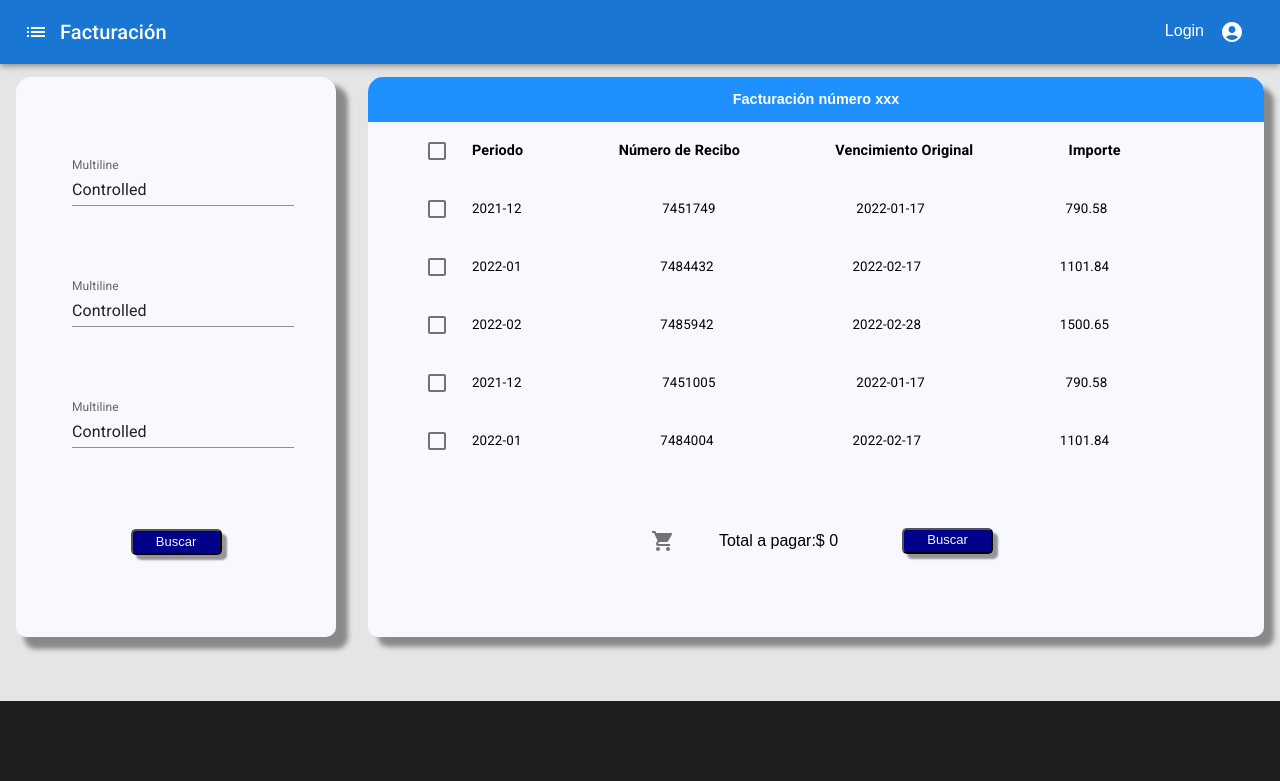
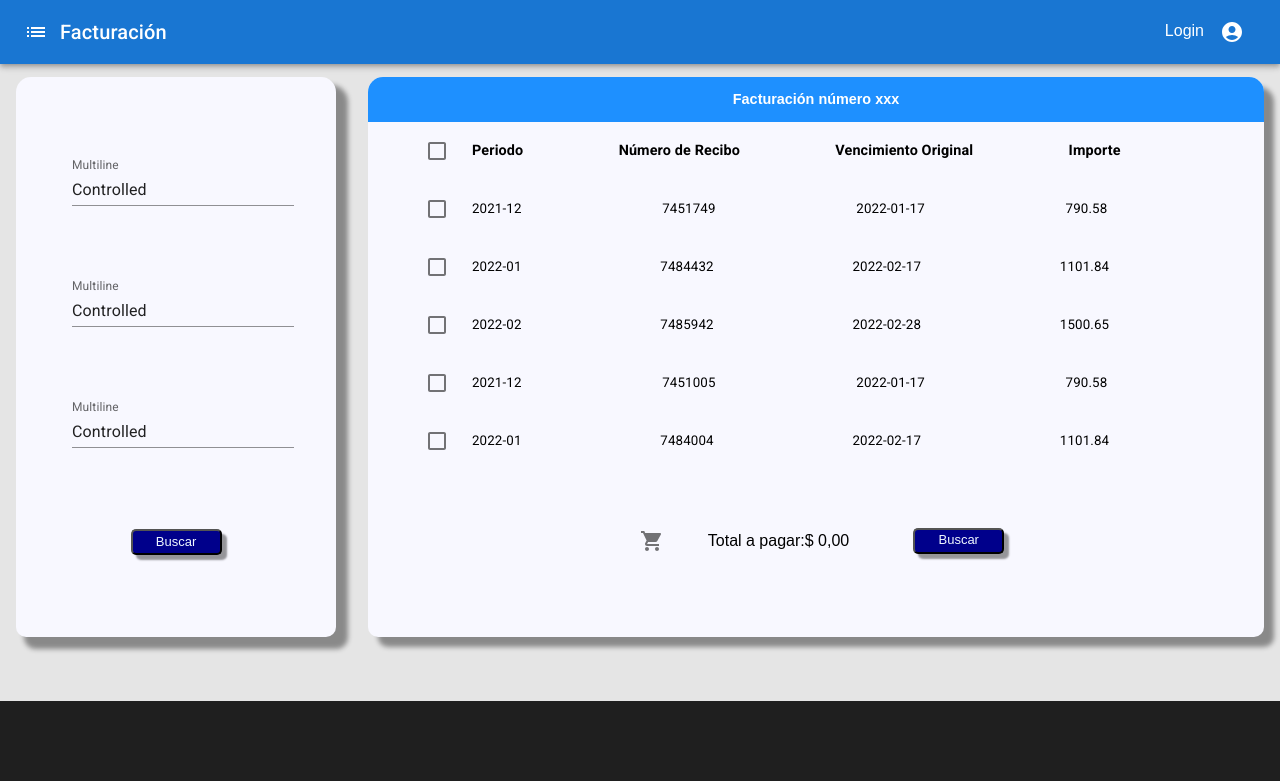
Before and after one commit to pmNiko/checkboxes, a React (Vite) app: page / in a window 1280 px wide. Shown: the top 781 px of the page. Built offline with nearby package versions, Linux system fonts and the light colour scheme.

Commit message:
Formato de decimales funcionando

```diff
--- a/src/components/TableItems/TableItems.tsx
+++ b/src/components/TableItems/TableItems.tsx
@@ -9,6 +9,7 @@ import { ItemTaxProps } from '../../hooks/useItemsToCheck'
 import { ButtonSubmit } from '../Button/ButtonSubmit'
 import { TaxItem } from '../TaxItem.tsx/TaxItem'
 import './styles.css'
+import { formatter } from '../../utils/formater'
 
 const StyledBadge = styled(Badge)<BadgeProps>(({ theme }) => ({
     '& .MuiBadge-badge': {
@@ -30,6 +31,8 @@ export const TableItems = ({ className }: Props) => {
         uncheckedAllItems,
         checkedAll,
     } = useContext(TaxContext)
+
+    console.log(formatter.format(totalAmount))
 
     const toggleCheckedAll = () => {
         !checkedAll ? checkedAllItems() : uncheckedAllItems()
@@ -67,7 +70,9 @@ export const TableItems = ({ className }: Props) => {
                     </IconButton>
                 </span>
                 <span style={{ paddingTop: '0.3em' }}>Total a pagar:</span>
-                <span style={{ paddingTop: '0.3em', marginRight: '2em' }}> $ {totalAmount} </span>
+                <span style={{ paddingTop: '0.3em', marginRight: '2em' }}>
+                    $ {formatter.format(totalAmount)}
+                </span>
                 <span style={{ marginLeft: '2em' }}>
                     <ButtonSubmit />
                 </span>
--- a/src/hooks/useItemsToCheck.ts
+++ b/src/hooks/useItemsToCheck.ts
@@ -2,6 +2,7 @@
 import { useEffect, useState } from 'react'
 import { TribuProps } from '../interfaces/interfaces'
 import { useDateMatchAmount } from './useDateMatchAmount'
+import { formatter, roundNumber } from '../utils/formater';
 
 export interface ItemTaxProps extends TribuProps {
     amount: number
@@ -54,7 +55,7 @@ export const useItemsToCheck = () => {
                 }),
             ],
             count: itemsToCheck.count + 1,
-            totalAmount: itemsToCheck.totalAmount + Number(itemToChek!.amount),
+            totalAmount: itemsToCheck.totalAmount + Number(itemToChek!.amount)
         })
     }
 
--- /dev/null
+++ b/src/utils/formater.ts
@@ -0,0 +1,10 @@
+export const formatter = new Intl.NumberFormat('es-AR', {
+    minimumFractionDigits: 2,
+    maximumFractionDigits: 2,
+})
+
+export const roundNumber = (number: number) => {
+    const n = Math.round(number * 100) / 100
+    return n
+
+}
```
